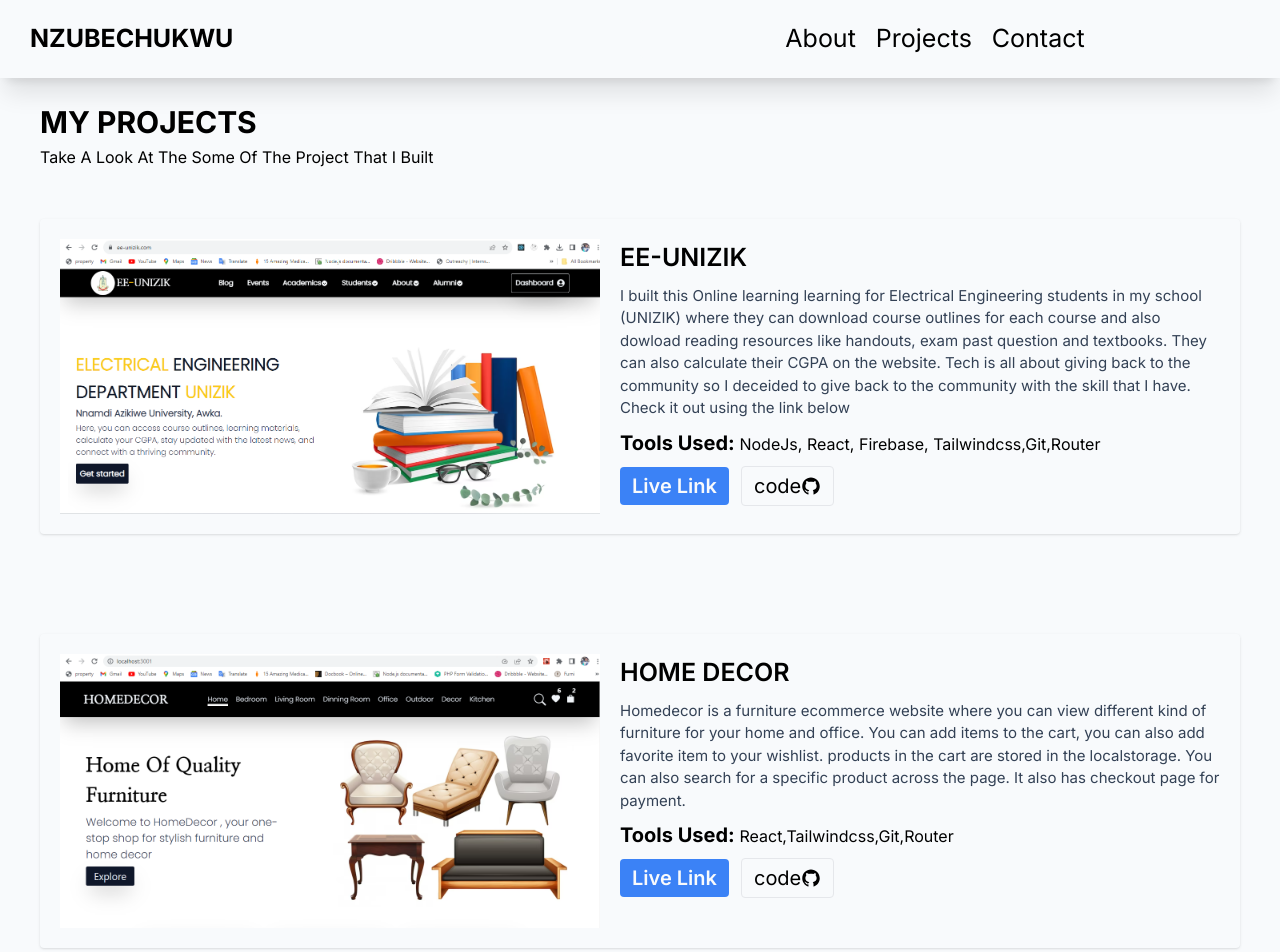
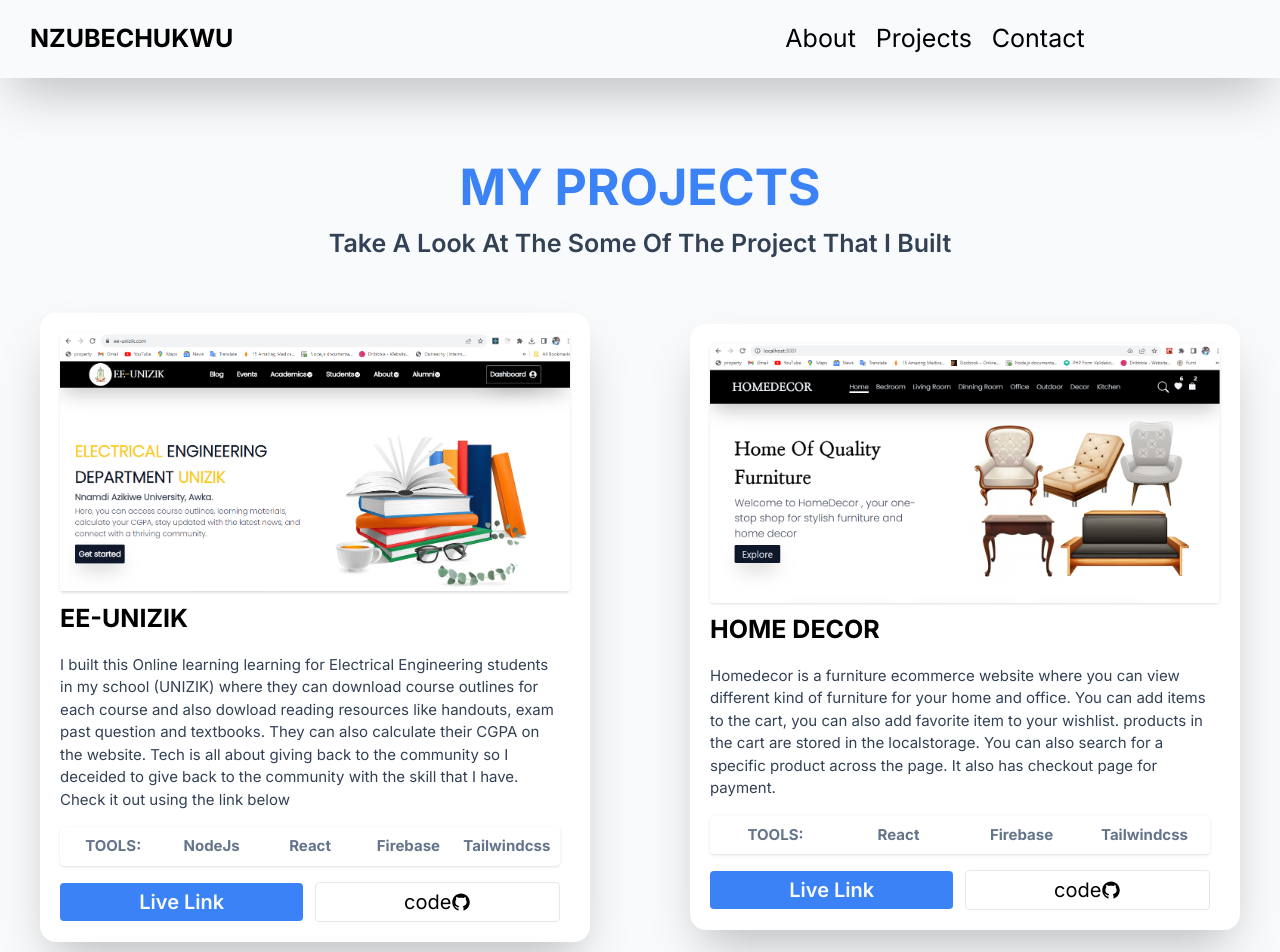
Before and after one commit to DesmondNzubechi/PORTFOLIO, a Next.js app: page /projects in a window 1280 px wide. Shown: the top 952 px of the page. Built offline with nearby package versions, Linux system fonts and the light colour scheme.

Commit message:
new change

```diff
--- a/app/components/Navbar/Navbar.jsx
+++ b/app/components/Navbar/Navbar.jsx
@@ -10,8 +10,8 @@ const Navbar = () => {
     const navs = ['about', 'projects', 'contact']
     const [showNav, setShowNav] = useState('right-[-1000px]')
     return (
-        <nav className='fixed w-full bg-slate-50 shadow-xl flex flex-row justify-between py-[20px] px-[30px]'>
-            <Link className='font-bold uppercase text-[25px]' href='/'>Nzubechukwu</Link>
+        <nav className='fixed w-full bg-slate-50 shadow-2xl flex flex-row justify-between py-[20px] px-[30px]'>
+            <Link className='font-bold text-black uppercase text-[25px]' href='/'>Nzubechukwu</Link>
 
             <ul className={` font-fonty fixed ${showNav} w-[50%] md:w- top-0 justify-center md:static items-center bottom-0 md:px-0 md:py-0 py-[50px]  gap-[20px] px-[100px] flex flex-col md:flex-row  bg-slate-50 md:bg-0 rounded  shadow-xl md:shadow-none capitalize text-center `}>
        {navs.map(link => {
--- /dev/null
+++ b/app/contact/page.jsx
@@ -0,0 +1,33 @@
+import { AiFillGithub, AiFillTwitterCircle, AiFillLinkedin, AiOutlineMail } from 'react-icons/ai';
+import Link from 'next/link';
+const Contact = () => {
+    return <div className='py-[100px] flex items-center justify-center min-h-[100vh] '>
+        <div>
+        <div className='text-center'>
+            <h1 className='text-blue-500 text-[60px] font-bold uppercase mt-[40px]'>Contact me</h1>
+            <p className='font-semibold text-slate-600 text-[30px]'>Hit me up! let's talk</p>
+            </div>
+            <div className='grid gap-5 my-[30px] grid-cols-2 '>
+                <Link className='flex flex-row gap-2 items-center' href=''>
+                <AiFillLinkedin className='text-blue-500 text-[50px] p-2 bg-white rounded-full shadow-2xl' />
+                    <p className='text-slate-700 text-[20px]'>LinkedIn</p>
+                </Link>
+              <Link className='flex flex-row gap-2 items-center' href=''>
+                <AiFillGithub className='text-blue-500 text-[50px] p-2 bg-white rounded-full shadow-2xl'/>
+                    <p className='text-slate-700 text-[20px]'>GitHub</p>
+                </Link>
+              <Link className='flex flex-row gap-2 items-center' href=''>
+                <AiFillTwitterCircle className='text-blue-500 text-[50px] p-2 bg-white rounded-full shadow-2xl'/>
+                    <p className='text-slate-700 text-[20px]'>Twitter</p>
+                </Link>
+              <Link className='flex flex-row gap-2 items-center' href=''>
+                <AiOutlineMail className='text-blue-500 text-[50px] p-2 bg-white rounded-full shadow-2xl'/>
+                    <p className='text-slate-700 text-[20px]'>Email</p>
+                </Link>
+            </div>
+        </div>
+        </div>
+}
+
+
+export default Contact;
--- a/app/projects/page.jsx
+++ b/app/projects/page.jsx
@@ -13,7 +13,7 @@ const Projects = () => {
             ProjectImg: eeunizik,
             projectName: 'EE-UNIZIK',
             ProjectDescr: 'I built this Online learning learning for Electrical Engineering students in my school (UNIZIK) where they can download course outlines for each course and also dowload reading resources like handouts, exam past question and textbooks. They can also calculate their CGPA on the website.  Tech is all about giving back to the community so I deceided to give back  to the community with the skill that I have. Check it out using the link below ',
-            projectStack: 'NodeJs, React, Firebase, Tailwindcss,Git,Router',
+            projectStack: ['TOOLS:', 'NodeJs', 'React',  'Firebase', 'Tailwindcss'],
             ProjectGit: 'github.com/DesmondNzubechi/ee-nau',
             ProjectUrl: 'ee-unizik.com',
         },
@@ -21,7 +21,7 @@ const Projects = () => {
             ProjectImg: homedecor,
             projectName: 'HOME DECOR',
             ProjectDescr: 'Homedecor is a furniture ecommerce website where you can view different kind of furniture for your home and office. You can add items to the cart, you can also add favorite item to your wishlist. products in the cart are stored in the localstorage. You can also search for a specific product across the page. It also has checkout page for payment.',
-            projectStack: ' React,Tailwindcss,Git,Router',
+            projectStack: ['TOOLS:',' React','Firebase', 'Tailwindcss'],
             ProjectGit: 'github.com/DesmondNzubechi/Home-decor',
             ProjectUrl: 'home-decor-by-nzubechukwu.vercel.app',
         },
@@ -29,7 +29,7 @@ const Projects = () => {
             ProjectImg: lorddube,
             projectName: 'Lorddube logistic energy',
             ProjectDescr: 'Lorddube Logistic Energy is website that I built for company located in Porthacourt Nigeria they specialize in selling of quality Oil and Gas tools . This website made it easy for their customer to access them online.',
-            projectStack: ' React,Tailwindcss,Git,Router',
+            projectStack: ['TOOLS:', 'React', 'Tailwindcss', 'Git', 'Router'],
             ProjectGit: 'github.com/DesmondNzubechi/LORDDUBE-LORGISTIC-ENERGY.CO',
             ProjectUrl: 'lorddubelogisticsenergy.com',
         },
@@ -37,32 +37,35 @@ const Projects = () => {
             ProjectImg: homebuilder,
             projectName: 'HOMEBUILDER',
             ProjectDescr: 'This project is a real estate  website that I built with React, Tailwind CSS, and Firebase. I integrated Seamlessly search to explore properties based on location and budget, I integrated authentication using firebase, and  a dynamic admin dashboard for property listing, I also made the property listing available for anyone to test the features. Experience enhanced communication and discover the latest listings, making this project an invaluable addition to any real estate venture.',
-            projectStack: ' React,Tailwindcss, firebase, Git,Router',
+            projectStack:  ['TOOLS:',' React', 'Tailwindcss' , 'firebase'],
             ProjectGit: 'github.com/DesmondNzubechi/beautiful-home',
             ProjectUrl: 'buildhome.vercel.app',
         },
     ]
     return (
-        <div className="py-[100px] bg-slate-50 px-10">
-            <div>
-                <h1 className="uppercase font-bold text-[30px]">My Projects</h1>
-                <p>Take A Look At The Some Of The Project That I Built</p>
+
+        <div className="py-[100px] pt-[150px] bg-slate-50 px-10">
+            <div className="text-center">
+                <h1 className="uppercase text-blue-500 font-bold text-[25px] md:text-[50px]">My Projects</h1>
+                <p className="text-[15px] md:text-[25px] text-slate-700 font-semibold">Take A Look At The Some Of The Project That I Built</p>
             </div>
             <div className="mt-[50px] flex items-center justify-center">
-                <div className="flex flex-col gap-[100px] ">
+                <div className="grid grid-cols-1 md:grid-cols-2 justify-center items-center gap-[100px] ">
                     {
                         projectItems.map((project, index) => {
-                            return <div className="flex flex-col md:flex-row gap-5 p-5 rounded shadow" key={index}>
+                            return <div className="flex flex-col   bg-white rounded-2xl  gap-2 p-5 rounded shadow-2xl" key={index}>
                                 <div>
-                                    <Image src={project.ProjectImg} alt={project.projectName} />
+                                    <Image className="shadow   rounded" src={project.ProjectImg} alt={project.projectName} />
                                 </div>
-                                <div className="max-w-[600px] flex flex-col gap-2">
-                                    <h1 className="font-semibold uppercase text-[25px]">{project.projectName}</h1>
-                                    <p className="text-slate-700 text-[15px] text-wrap"> {project.ProjectDescr}</p>
-                                    <p><strong className="text-[20px] capitalize">Tools used: </strong>{project.projectStack}</p>
+                                <div className="max-w-[500px] flex flex-col gap-4">
+                                    <h1 className="font-bold uppercase text-[25px]">{project.projectName}</h1>
+                                    <p className="text-slate-700   text-[15px] text-wrap"> {project.ProjectDescr}</p>
+                                    <p className=" flex gap-2 p-1 shadow  p-2 rounded items-center"> {project.projectStack.map(stack => {
+                                        return <b className={`text-[15px]   ${stack === 'TOOLS'? 'text-slate-900' : 'text-slate-500'} rounded w-full text-center  capitalize`}>{stack}</b>
+                                    })} </p>
                                     <div className="flex gap-3 items-center">
-                                    <Link className="bg-blue-500 font-semibold capitalize text-slate-50 p-1 px-3 rounded text-[20px]" href={`https://${project.ProjectUrl}`}>Live link</Link>
-                                        <Link className="flex items-center p-1 px-3 border text-[20px] rounded" href={`https://${project.ProjectGit}`}>code <AiFillGithub/></Link>
+                                    <Link className="bg-blue-500 text-center w-full font-semibold capitalize text-slate-50 p-1 px-3 rounded text-[20px]" href={`https://${project.ProjectUrl}`}>Live link</Link>
+                                        <Link className="flex w-full justify-center items-center p-1 px-3 border text-[20px] rounded" href={`https://${project.ProjectGit}`}>code <AiFillGithub/></Link>
                                    </div>
                                 </div>
                             </div>
@@ -70,7 +73,8 @@ const Projects = () => {
 }
                 </div>
             </div>
-        </div>
+            </div>
+
     )
 }
 
```
Also changed, not shown: app/page.jsx (+6 -5 lines).
